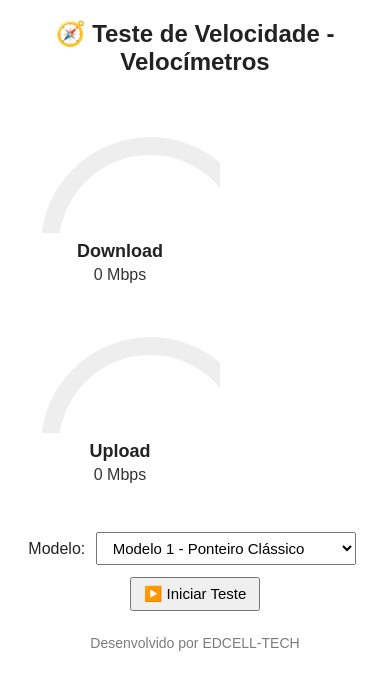
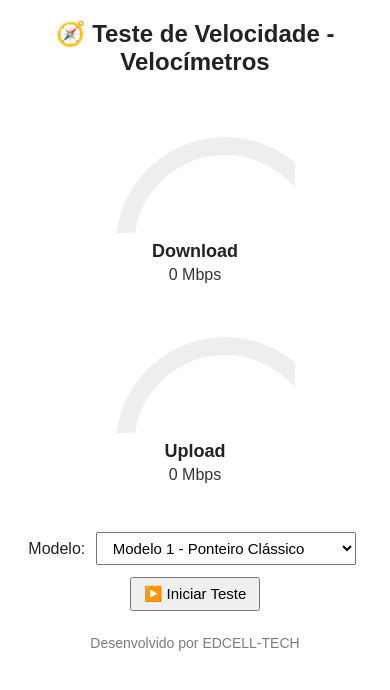
Before and after one commit to usuario2207ed-hue/Teste-de-Velocidade, a plain HTML site: page index.html in a window 390 px wide. Drawn offline with Linux system fonts and the light colour scheme.

Commit message:
index.html

```diff
--- a/index.html
+++ b/index.html
@@ -15,10 +15,8 @@ body {
     display: flex;
     flex-direction: column;
     min-height: 100vh;
-    overflow: hidden; /* <- adiciona esta linha */
+    overflow: hidden; /* mantém conteúdo dentro da tela */
 }
-
-
 
 h2 { margin-top: 0; }
 
@@ -57,8 +55,13 @@ footer {
 
 @keyframes fade { from { opacity: 0.3; } to { opacity: 1; } }
 
+/* RESPONSIVO: telas menores que 600px */
 @media(max-width: 600px){
-    .gauges { flex-direction: column; gap: 30px; }
+    .gauges {
+        flex-direction: column; /* empilha os velocímetros verticalmente */
+        gap: 30px;
+        align-items: center;
+    }
     .gauge-container { width: 200px; height: 170px; }
 }
 </style>
@@ -198,7 +201,8 @@ function drawGauge(svg, percent, model){
 
       const needleEnd6 = polarToCartesian(cx, cy, r-15, (percent/100)*180);
       const needle6 = document.createElementNS("http://www.w3.org/2000/svg","line");
-      needle6.setAttribute('x1', cx); needle6.setAttribute('y1', cy); needle6.setAttribute('x2', needleEnd6.x); needle6.setAttribute('y2', needleEnd6.y);
+      needle6.setAttribute('x1', cx); needle6.setAttribute('y1', cy);
+      needle6.setAttribute('x2', needleEnd6.x); needle6.setAttribute('y2', needleEnd6.y);
       needle6.setAttribute('stroke', color); needle6.setAttribute('stroke-width','6'); needle6.setAttribute('stroke-linecap','round');
       svg.appendChild(needle6);
       break;
```
Lines whose indentation alone changed are shown as unchanged.
